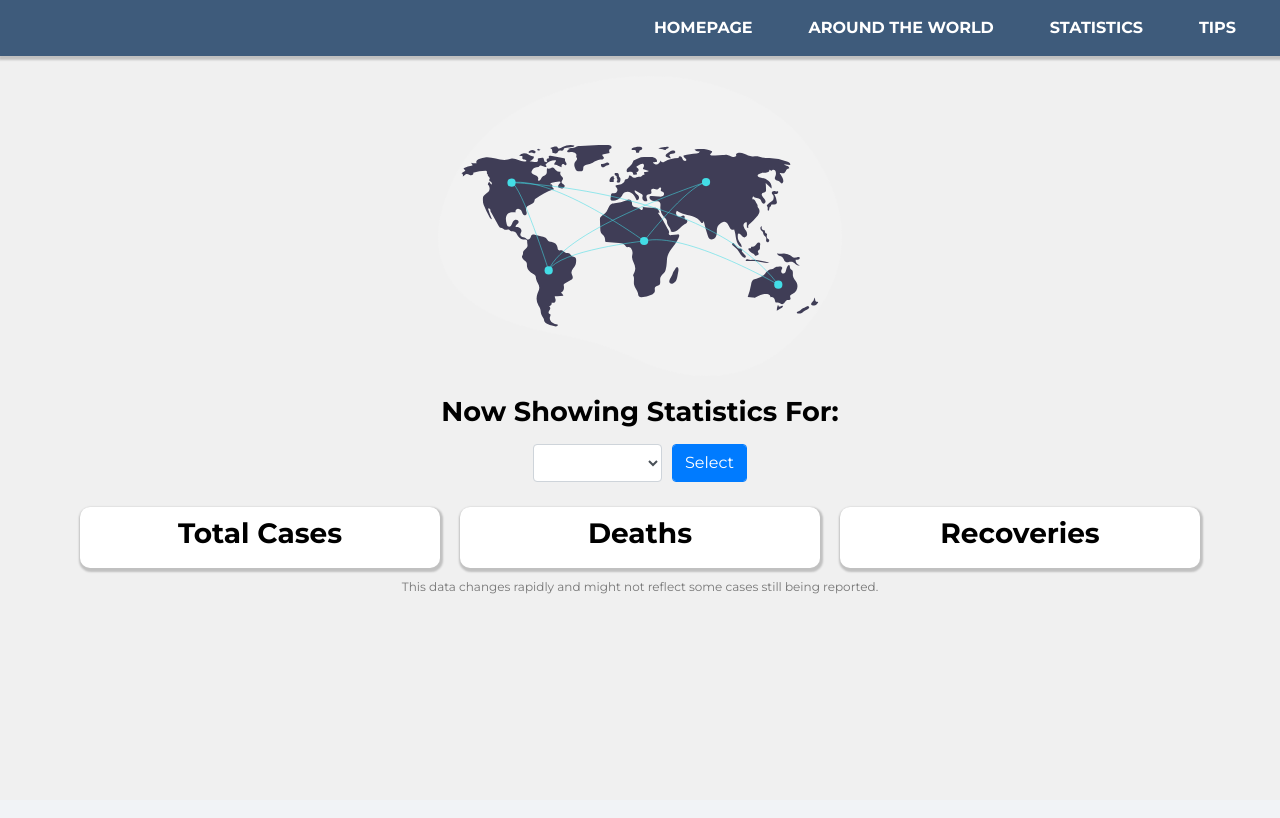
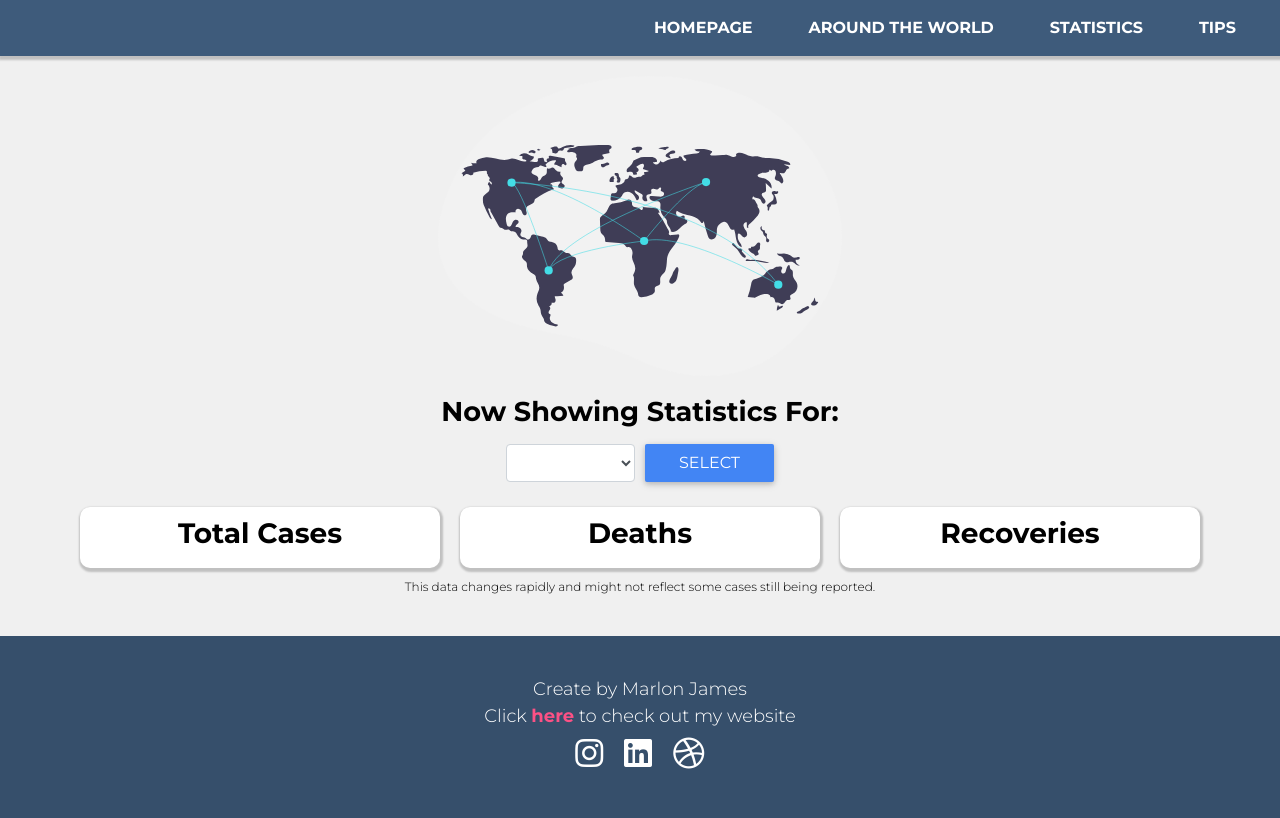
Before and after one commit to omisoul/covid19ja, a Flask app: template templates/world.html in a window 1280 px wide. Before the commit the page ends 594 px from the top, so only its background shows below. Run offline with Flask 2, Linux system fonts and the light colour scheme; the template is opened without the code that fills it, so the values that code supplies are empty; some libraries are stand-ins or nearby versions.

Commit message:
Beta Version 0.3

```diff
--- a/static/css/style.css
+++ b/static/css/style.css
@@ -2,6 +2,11 @@ body {
   background-color: #f0f0f0;
   color: #000;
   font-family: "Montserrat", sans-serif;
+  height: 100%;
+}
+
+.navbar-nav .nav-item.active > .nav-link {
+  background-color: rgba(0, 0, 0, 0) !important;
 }
 
 .bg-blue {
@@ -23,6 +28,7 @@ body {
 
 .body-con {
   margin-top: 60px;
+  margin-bottom: 40px;
   padding: 0 60px;
 }
 
@@ -56,6 +62,27 @@ p {
   margin: 20px 0;
   padding: 10px;
 }
+.count-con .red {
+  color: #fc5185;
+  background-color: rgba(0, 0, 0, 0) !important;
+}
+.count-con .orange {
+  color: lightsalmon;
+  background-color: rgba(0, 0, 0, 0) !important;
+}
+.count-con .green {
+  color: lightgreen;
+  background-color: rgba(0, 0, 0, 0) !important;
+}
+
+.card {
+  width: 80%;
+  padding: 1em;
+  margin: 20px auto;
+}
+.card p {
+  margin-bottom: 10px;
+}
 
 .stats {
   font-size: 3.5rem;
@@ -81,20 +108,9 @@ p {
   text-align: center;
 }
 
-.red {
-  color: #fc5185;
-}
-
-.orange {
-  color: lightsalmon;
-}
-
-.green {
-  color: lightgreen;
-}
-
 .world-con {
   margin-top: 10px;
+  margin-bottom: 40px;
   padding: 0 60px;
   text-align: center;
 }
@@ -108,8 +124,9 @@ p {
 .world-con .count-con {
   margin: 0;
 }
-.world-con .info {
-  font-size: 12px;
+
+.d-info {
+  font-size: 12px !important;
   margin: 0;
 }
 
@@ -131,6 +148,12 @@ p {
   margin: 5px 5px;
 }
 
+.btn-m {
+  margin: 5px 5px;
+  padding: 0 2.14rem;
+  font-size: 1rem;
+}
+
 .wbox {
   padding: 10px 5px;
 }
@@ -144,10 +167,46 @@ p {
   margin-top: 40px;
 }
 
+.bh {
+  display: grid;
+  height: 80vh;
+  align-items: center;
+}
+
+.footer-blue {
+  padding: 40px;
+  font-size: 18px;
+  text-align: center;
+  background-color: #364f6b;
+}
+.footer-blue .icons {
+  font-size: 32px;
+  margin: 4px 8px;
+}
+.footer-blue .icons:hover {
+  color: #fc5185;
+}
+.footer-blue .site-link {
+  color: #fc5185;
+  font-weight: 700;
+}
+
 @media (max-width: 500px) {
   body {
     text-align: center;
   }
+
+  .body-con {
+    padding: 0;
+  }
+
+  .world-con {
+    padding: 0;
+  }
+
+  .card {
+    width: 90%;
+  }
 }
 
 /*# sourceMappingURL=style.css.map */
--- a/static/css/style.scss
+++ b/static/css/style.scss
@@ -12,8 +12,11 @@ body{
     background-color: $off-white;
     color: #000;
     font-family: 'Montserrat', sans-serif;
+    height: 100%;
 }
-
+.navbar-nav .nav-item.active>.nav-link{
+    background-color: rgba(0,0,0,0) !important;
+}
 .bg-blue{
     background-color: $brighter-navy-blue !important;
     box-shadow: 1px 2px 2px 2px rgba(0,0,0,0.2);
@@ -31,6 +34,7 @@ body{
 
 .body-con{
     margin-top: 60px;
+    margin-bottom: 40px;
     padding: 0 60px
 }
 h1,h2,h3,h4,h5,h6{
@@ -59,8 +63,27 @@ p{
     text-align: center;
     margin: 20px 0;
     padding: 10px;
+    .red{
+        color: $pink;
+        background-color: rgba(0,0,0,0) !important;
+    }
+    .orange{
+        color: lightsalmon;
+        background-color: rgba(0,0,0,0) !important;
+    }
+    .green{
+        color: lightgreen;
+        background-color: rgba(0,0,0,0) !important;
+    }
 }
-
+.card{
+    width: 80%;
+    padding: 1em;
+    margin: 20px auto;
+    p{
+        margin-bottom: 10px;
+    }
+}
 .stats{
     font-size: 3.5rem;
     font-weight: 700;
@@ -81,23 +104,10 @@ p{
 .caption{
     text-align: center;
 }
-.red{
-    color: $pink;
-}
-.orange{
-    color: lightsalmon;
-}
-.green{
-    color: lightgreen;
-}
-.grid-con{
-    //display: grid;
-    //template-columns: auto;
-    //align-items: center;
-    //justify-content: center;
-}
+
 .world-con{
     margin-top: 10px;
+    margin-bottom: 40px;
     padding: 0 60px;
     .stat-info{
         margin: 10px;
@@ -110,10 +120,10 @@ p{
     .count-con{
         margin: 0;
     }
-    .info{
-        font-size: 12px;
-        margin: 0;
-    }
+}
+.d-info{
+    font-size: 12px !important;
+    margin: 0;
 }
 .main-img{
     display: block;
@@ -130,6 +140,11 @@ p{
 .btn-mar{
     margin: 5px 5px;
 }
+.btn-m{
+    margin: 5px 5px;
+    padding: 0 2.14rem;
+    font-size: 1rem;
+}
 .wbox{
     padding: 10px 5px;
 }
@@ -140,8 +155,39 @@ p{
     width: 90%;
     margin-top: 40px;
 }
+.bh{
+    display: grid;
+    height: 80vh;
+    align-items: center;
+}
+.footer-blue{
+    padding: 40px;
+    font-size: 18px;
+    text-align: center;
+    background-color: $navy-blue;
+    .icons{
+        font-size: 32px;
+        margin: 4px 8px;
+    }
+    .icons:hover{
+        color: $pink;
+    }
+    .site-link{
+        color: $pink;
+        font-weight: 700;
+    }
+}
 @media (max-width: 500px){
     body{
         text-align: center;
     }
+    .body-con{
+        padding: 0;
+    }
+    .world-con{
+        padding: 0;
+    }
+    .card{
+        width: 90%;
+    }
 }
--- a/templates/layout.html
+++ b/templates/layout.html
@@ -4,22 +4,20 @@
     <meta charset="UTF-8">
     <meta name="viewport" content="width=device-width, initial-scale=1.0">
     <link href="https://fonts.googleapis.com/css2?family=Montserrat:wght@300;400;500;700;900&family=Nunito:wght@300;400;700;900&display=swap" rel="stylesheet">
-    <link rel="stylesheet" href="https://stackpath.bootstrapcdn.com/bootstrap/4.4.1/css/bootstrap.min.css" integrity="sha384-Vkoo8x4CGsO3+Hhxv8T/Q5PaXtkKtu6ug5TOeNV6gBiFeWPGFN9MuhOf23Q9Ifjh" crossorigin="anonymous">
+    <!-- Font Awesome -->
+    <link rel="stylesheet" href="https://use.fontawesome.com/releases/v5.8.2/css/all.css">
+    <!-- Google Fonts -->
+    <link rel="stylesheet" href="https://fonts.googleapis.com/css?family=Roboto:300,400,500,700&display=swap">
+    <!-- Bootstrap core CSS -->
+    <link href="https://cdnjs.cloudflare.com/ajax/libs/twitter-bootstrap/4.4.1/css/bootstrap.min.css" rel="stylesheet">
+    <!-- Material Design Bootstrap -->
+    <link href="https://cdnjs.cloudflare.com/ajax/libs/mdbootstrap/4.16.0/css/mdb.min.css" rel="stylesheet">
     <link rel="stylesheet" href="{{ url_for('static', filename = 'css/style.css') }}">
+    <script src="https://kit.fontawesome.com/a4865dcfef.js" crossorigin="anonymous"></script>
     <title>{% block heading %}{% endblock %}</title>
 </head>
 <body>
-    <div class="grid-container">
-        <!-- <nav>
-            <div class="links">
-                <a href=""><i class="fas fa-bars"></i></a>
-                <a href="" class="link">Home</a>
-                <a href="{{ url_for('world_statistics') }}" class="link">Around the World</a>
-                <a href="" class="link">Statistics</a>
-                <a href="" class="link">Tips</a>
-            </div>
-        </nav> -->
-        <nav class="navbar navbar-expand-lg navbar-dark bg-blue">
+        <nav class="navbar navbar-expand-lg navbar-dark bg-blue sticky-top">
             <button class="navbar-toggler" type="button" data-toggle="collapse" data-target="#navbarNav" aria-controls="navbarNav" aria-expanded="false" aria-label="Toggle navigation">
                 <span class="navbar-toggler-icon"></span>
             </button>
@@ -45,9 +43,30 @@
         {% block body %}
         {% endblock %}
 
-        <script src="https://code.jquery.com/jquery-3.4.1.slim.min.js" integrity="sha384-J6qa4849blE2+poT4WnyKhv5vZF5SrPo0iEjwBvKU7imGFAV0wwj1yYfoRSJoZ+n" crossorigin="anonymous"></script>
+        <footer class="page-footer footer-blue">
+            <p>Create by Marlon James</p>
+            <p>Click <a href="https://marlonjames.org" class="site-link" target="_blank">here</a> to check out my website</p>
+            <div class="container">
+                <div class="row">
+                    <div class="col">
+                        <a href="https://www.instagram.com/mjay_.ig/" class="icons" target="_blank"><i class="fab fa-instagram"></i></a>
+                        <a href="https://www.linkedin.com/in/marlon-james-3b74bb199/" class="icons" target="_blank"><i class="fab fa-linkedin"></i></a>
+                        <a href="https://dribbble.com/omisoul" class="icons"><i class="fab fa-dribbble" target="_blank"></i></a>
+                    </div>
+                </div>
+            </div>
+        </footer>
+
+
         <script src="https://cdn.jsdelivr.net/npm/popper.js@1.16.0/dist/umd/popper.min.js" integrity="sha384-Q6E9RHvbIyZFJoft+2mJbHaEWldlvI9IOYy5n3zV9zzTtmI3UksdQRVvoxMfooAo" crossorigin="anonymous"></script>
-        <script src="https://stackpath.bootstrapcdn.com/bootstrap/4.4.1/js/bootstrap.min.js" integrity="sha384-wfSDF2E50Y2D1uUdj0O3uMBJnjuUD4Ih7YwaYd1iqfktj0Uod8GCExl3Og8ifwB6" crossorigin="anonymous"></script>
+        <!-- JQuery -->
+        <script type="text/javascript" src="https://cdnjs.cloudflare.com/ajax/libs/jquery/3.4.1/jquery.min.js"></script>
+        <!-- Bootstrap tooltips -->
+        <script type="text/javascript" src="https://cdnjs.cloudflare.com/ajax/libs/popper.js/1.14.4/umd/popper.min.js"></script>
+        <!-- Bootstrap core JavaScript -->
+        <script type="text/javascript" src="https://cdnjs.cloudflare.com/ajax/libs/twitter-bootstrap/4.4.1/js/bootstrap.min.js"></script>
+        <!-- MDB core JavaScript -->
+        <script type="text/javascript" src="https://cdnjs.cloudflare.com/ajax/libs/mdbootstrap/4.16.0/js/mdb.min.js"></script>
         <script src="https://cdn.jsdelivr.net/npm/apexcharts"></script>
         <script src=" {{ url_for('static', filename='js/app.js') }} "></script>
     </body>
--- a/templates/world.html
+++ b/templates/world.html
@@ -17,7 +17,7 @@
                         <option value="{{ country }}"> {{ country }}</option>
                     {% endfor %}
                 </select>
-                <button type="submit" class="btn btn-primary form-control btn-mar">Select</button>
+                <button type="submit" class="btn btn-primary form-control btn-mar btn-m">Select</button>
             </form>
             <div class="container">
                 <div class="row">
@@ -40,7 +40,7 @@
                         </div>
                     </div>
                 </div>
-                <p class="info">This data changes rapidly and might not reflect some cases still being reported.</p>
+                <p class="d-info">This data changes rapidly and might not reflect some cases still being reported.</p>
             </div>
         </div>
     </div>
```
Also changed, not shown: maps/map.html (+59 -59 lines), templates/construction.html (+7 -2 lines), templates/index.html (+12 -1 lines), 1 other file.
